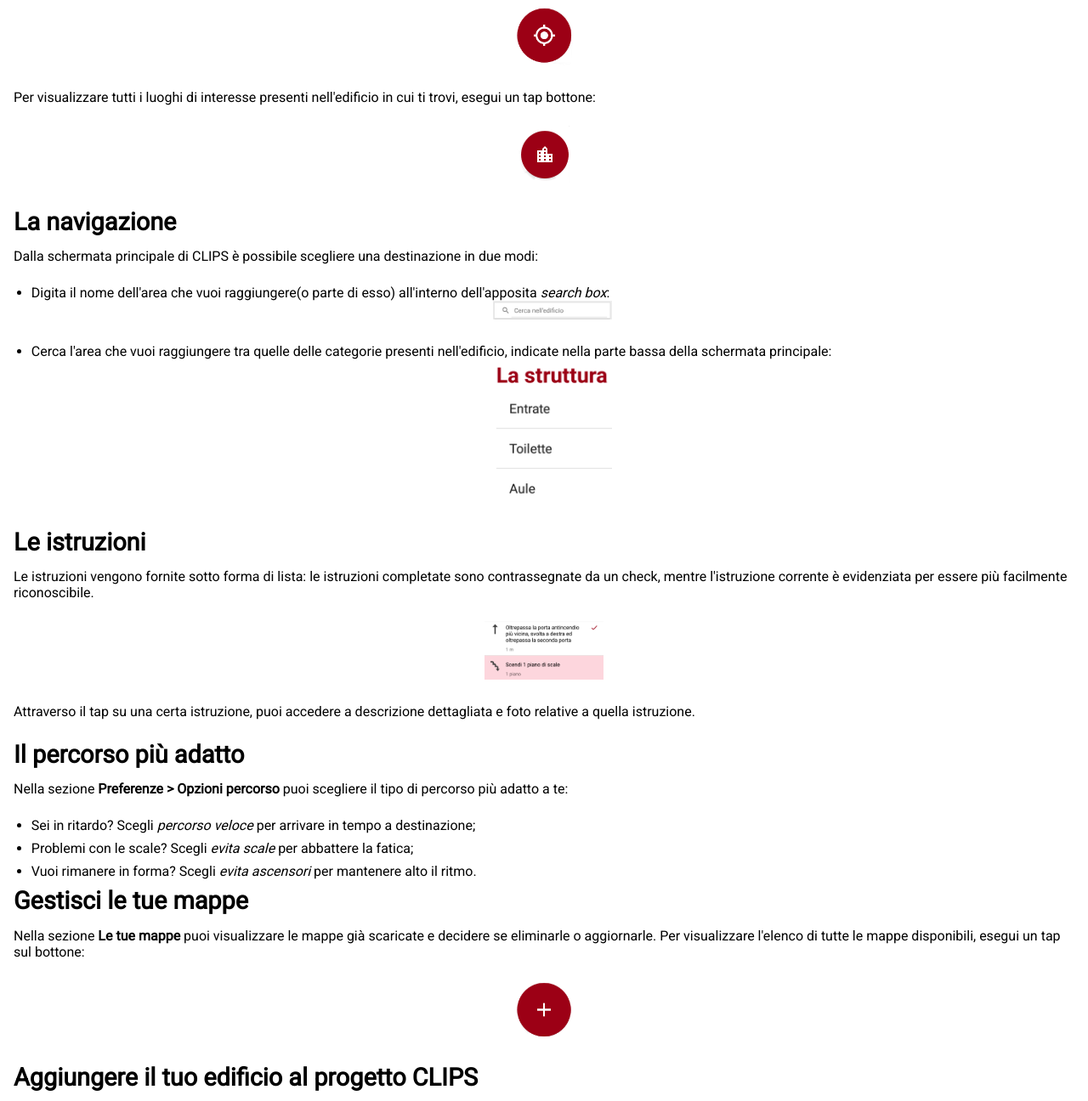
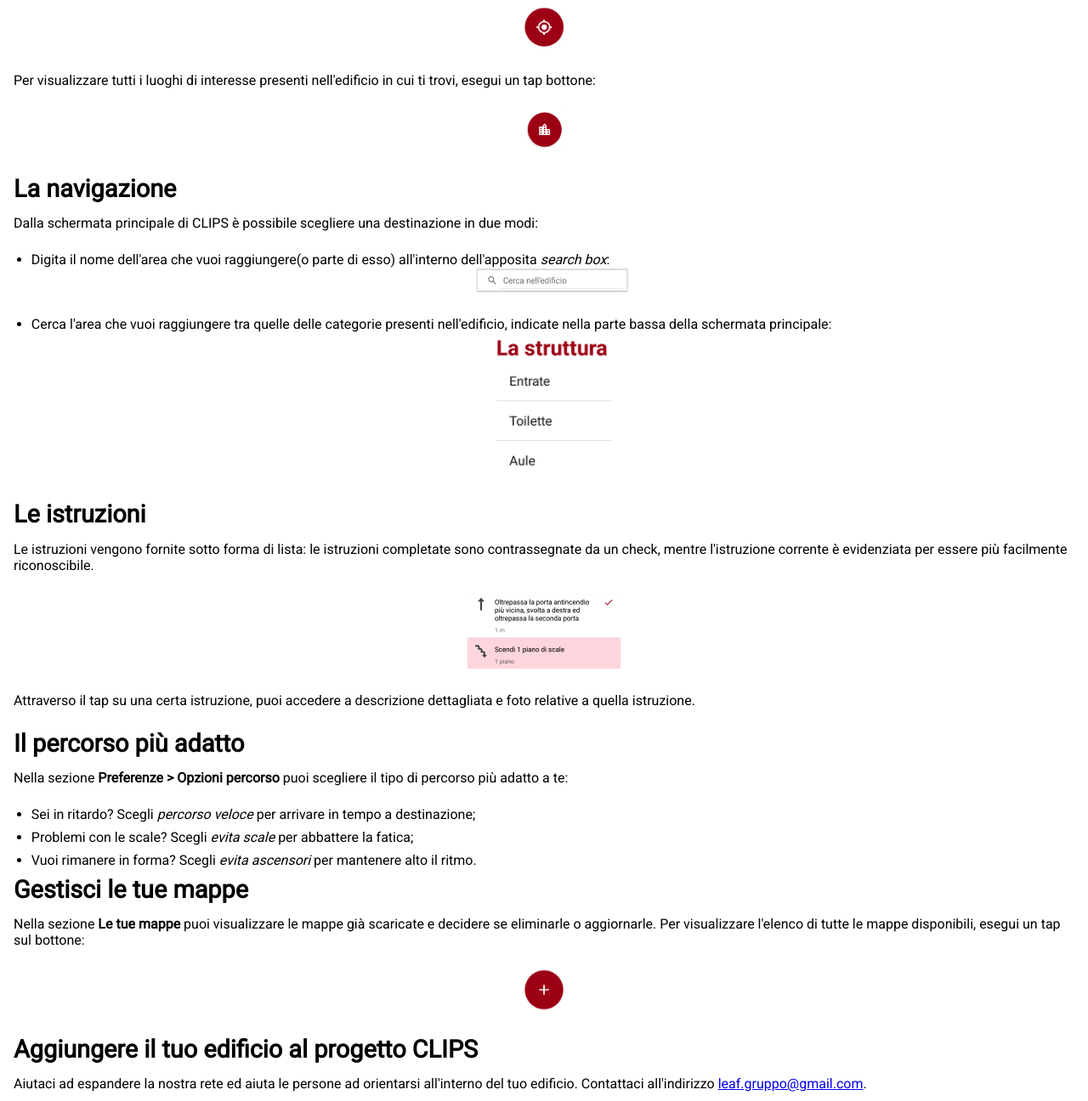
Before and after one commit to LeafSWE/LeafSWE.github.io, a plain HTML site: page index.html in a window 1280 px wide. Shown: the part 320-1616 px from the top of the page at 85% size. Drawn offline with Linux system fonts and the light colour scheme.

Commit message:
modificate width immagini

```diff
--- a/index.html
+++ b/index.html
@@ -20,16 +20,16 @@
 
         <h1>Scopri aree interessanti</h1>
         <p>CLIPS ti aiuta a scoprire luoghi interessanti all'interno dell'edificio in cui ti trovi. Per visualizzare i luoghi vicini alla tua posizione attuale, esegui un tap sul bottone:</p>
-        <p align="center"><img src="images/button_nearby_pois.png" width="70em"></p>
+        <p align="center"><img src="images/button_nearby_pois.png" width="50em"></p>
 
         <p>Per visualizzare tutti i luoghi di interesse presenti nell'edificio in cui ti trovi, esegui un tap bottone:</p>
-        <p align="center"><img src="images/button_all_pois.png" width="70em"></p>
+        <p align="center"><img src="images/button_all_pois.png" width="50em"></p>
 
         <h1>La navigazione</h1>
         <p>Dalla schermata principale di CLIPS è possibile scegliere una destinazione in due modi:</p>
         <ul>
             <li>Digita il nome dell'area che vuoi raggiungere(o parte di esso) all'interno dell'apposita <em>search box</em>:
-                <p align="center"><img src="images/searchbox.png" width="140em"></p>
+                <p align="center"><img src="images/searchbox.png" width="180em"></p>
             </li>
             <li>Cerca l'area che vuoi raggiungere tra quelle delle categorie presenti nell'edificio, indicate nella parte bassa della schermata principale:
                  <p align="center"><img src="images/list_poi_category.png" width="140em"></p>
@@ -38,7 +38,7 @@
 
         <h1>Le istruzioni</h1>
         <p>Le istruzioni vengono fornite sotto forma di lista: le istruzioni completate sono contrassegnate da un check, mentre l'istruzione corrente è evidenziata per essere più facilmente riconoscibile.</p>
-        <p align="center"><img src="images/list_instruction.png" width="140em"></p>
+        <p align="center"><img src="images/list_instruction.png" width="180em"></p>
         <p>Attraverso il tap su una certa istruzione, puoi accedere a descrizione dettagliata e foto relative a quella istruzione.</p>
 
 
@@ -52,7 +52,7 @@
 
         <h1>Gestisci le tue mappe</h1>
         <p>Nella sezione <strong>Le tue mappe</strong> puoi visualizzare le mappe già scaricate e decidere se eliminarle o aggiornarle. Per visualizzare l'elenco di tutte le mappe disponibili, esegui un tap sul bottone:</p>
-        <p align="center"><img src="images/button_add_map.png" width="70em"></p>
+        <p align="center"><img src="images/button_add_map.png" width="50em"></p>
 
         <h1>Aggiungere il tuo edificio al progetto CLIPS</h1>
         <p>Aiutaci ad espandere la nostra rete ed aiuta le persone ad orientarsi all'interno del tuo edificio. Contattaci all'indirizzo <a href="mailto:leaf.gruppo@gmail.com">leaf.gruppo@gmail.com</a>.</p>
```
